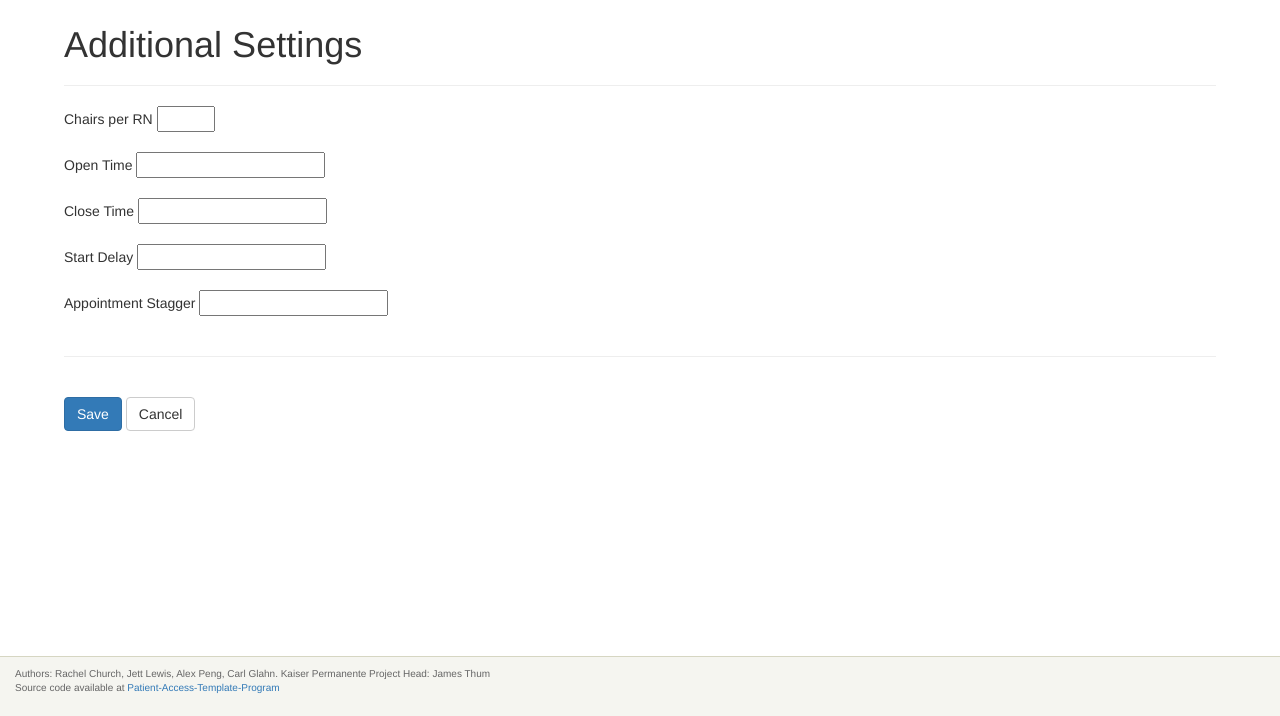
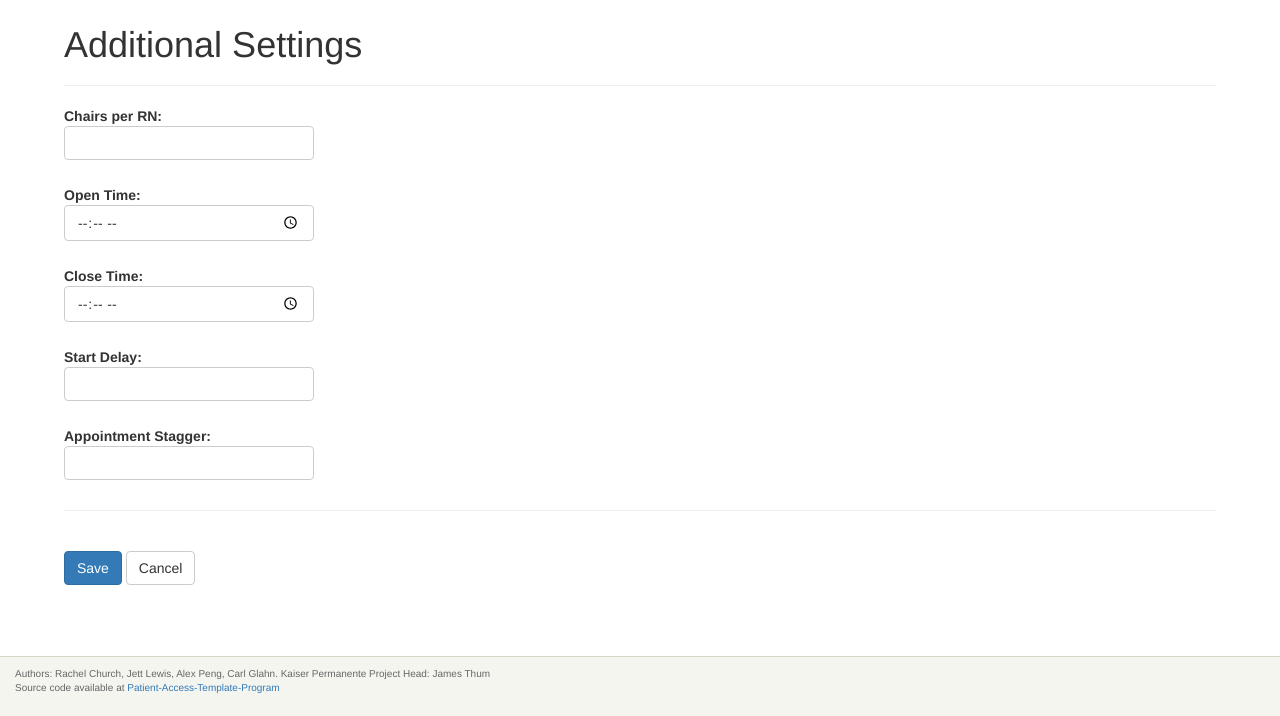
Before and after one commit to JettJengaGod/Patient-Access-Template-Program, a Django app: template templates/settings_page.html in a window 1280 px wide. Shown: the part 84-800 px from the top of the page. Run offline with Django 3.2, Linux system fonts and the light colour scheme; the template is opened without the code that fills it: values that come from a table or form of the project are taken from there, others are empty; parts of the project's set-up code (start-up, migrations or seed data) failed here and were passed over; some libraries are stand-ins or nearby versions.

Commit message:
fixed vaidation of settings page. Styled textboxes to be cleaner

```diff
--- a/ECS193/static/css/customStyle.css
+++ b/ECS193/static/css/customStyle.css
@@ -59,10 +59,14 @@ body {
     cursor: pointer;
     font-size: xx-large;
 }
-/*------------------new_schedule page------------------*/
-.input-fill-cell > input, .input-fill-cell > select{ /*ensures that input within a cell spans full cell*/
+/*------------------new_schedule page & settings_page------------------*/
+input, select{
     width: 100%;
+    padding: 6px 12px;
+    border-radius: 4px;
+    border: 1px solid #ccc
 }
+
 /*------------------navigation------------------*/
 .nav-tabs > li > a{
     padding-top: 5px !important;
--- a/PatientScheduling/forms.py
+++ b/PatientScheduling/forms.py
@@ -6,6 +6,7 @@ from django.utils.datetime_safe import datetime
 
 from PatientScheduling import UserSettings
 from PatientScheduling.models import NurseSchedule
+
 
 class CompanyForm(forms.Form):
     MaxChairs=forms.IntegerField(label="Chairs per RN", min_value=1, max_value=10, required=True)
@@ -18,8 +19,11 @@ class CompanyForm(forms.Form):
         cleaned_data = super(CompanyForm, self).clean()
         OpenTime = cleaned_data.get("OpenTime")
         CloseTime = cleaned_data.get("CloseTime")
-        if OpenTime > CloseTime:
-            raise forms.ValidationError('The open time must be before the close time')
+        try:
+            if OpenTime > CloseTime:
+                raise forms.ValidationError('The open time must be before the close time')
+        except:
+            return # allow the django alert to pop up
 
 
 class RNForm(ModelForm):
--- a/templates/Master.html
+++ b/templates/Master.html
@@ -29,7 +29,7 @@
             <div class="header-title">
                 <h3>PATIENT SCHEDULING APPLICATION</h3>
                 <div ></div>
-                <a type="button" class="btn glyphicon-button-bright" aria-label="Left Align" href="/settings/"
+                <a type="button" class="btn glyphicon-button-bright" target="_blank" aria-label="Left Align" href="/settings/"
                         style="background-color: transparent; font-size: x-large; position: absolute; top:0; right:0; color:white;">
                   <span class="glyphicon glyphicon-cog" aria-hidden="true"></span>
                 </a>
--- a/templates/new_schedule.html
+++ b/templates/new_schedule.html
@@ -119,7 +119,7 @@
                     </button>
                 </td>
                 <td>{{ form.RNNumber }}</td>
-                <td class="input-fill-cell">{{ form.ChairNumber }}</td>
+                <td class="input-wrapper">{{ form.ChairNumber }}</td>
                 <td class="time_input">{{ form.StartTime }}</td>
                 <td class="time_input">{{ form.EndTime }}</td>
             </tr>
--- a/templates/settings_page.html
+++ b/templates/settings_page.html
@@ -1,5 +1,16 @@
 {% extends "Master.html" %}
 {% block title %}Settings{% endblock%}
+{% block head %}
+    <script>
+        $(document).ready(function () {
+           //convert all time input to time type
+            $('input').each(function(){
+                if(this.type != 'hidden' && this.name.toUpperCase().indexOf('TIME') > 0)
+                    this.type = "time";
+            });
+        });
+    </script>
+{% endblock %}
 {% block content %}
     <form method="POST" action="/settings/">
     {% csrf_token %}
@@ -13,9 +24,11 @@
             </div>
         {% endif %}
         {% for field in CompanyForm %}
-            {{ field.label }} {{ field }}
-            {{ field.errors }}
-            <br><br>
+            <div class="form-group" style="padding-bottom: 10px; max-width: 250px;">
+                <span style="font-weight: bold">{{ field.label }}:</span><br>
+                <div class="input-wrapper">{{ field }}</div>
+                <div style="color: red;">{{ field.errors }}</div>
+              </div>
         {% endfor %}
         <hr>
         <br>
```
